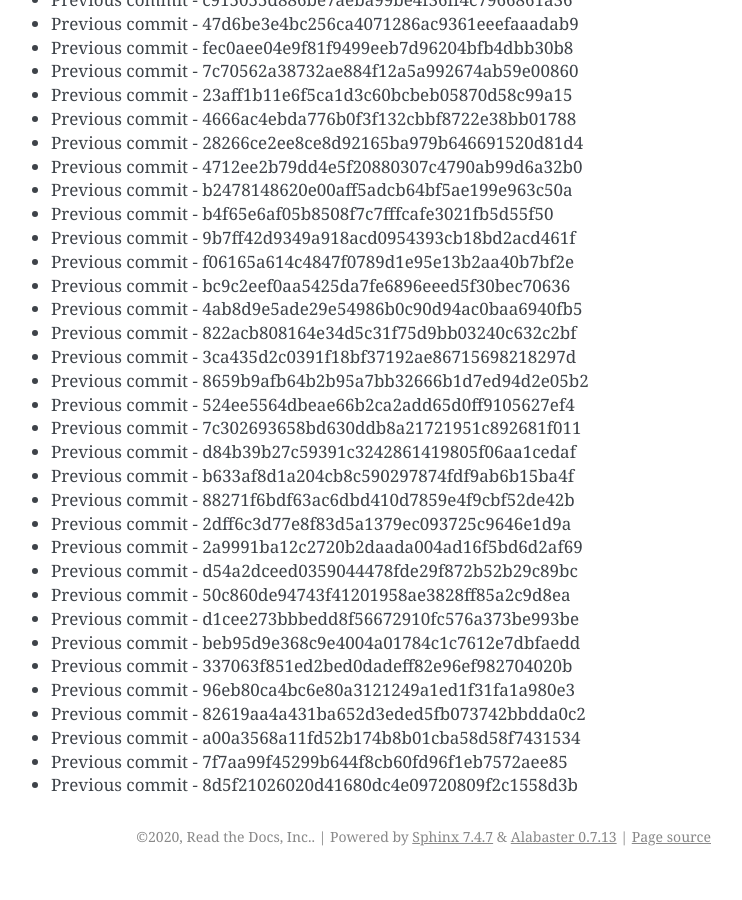
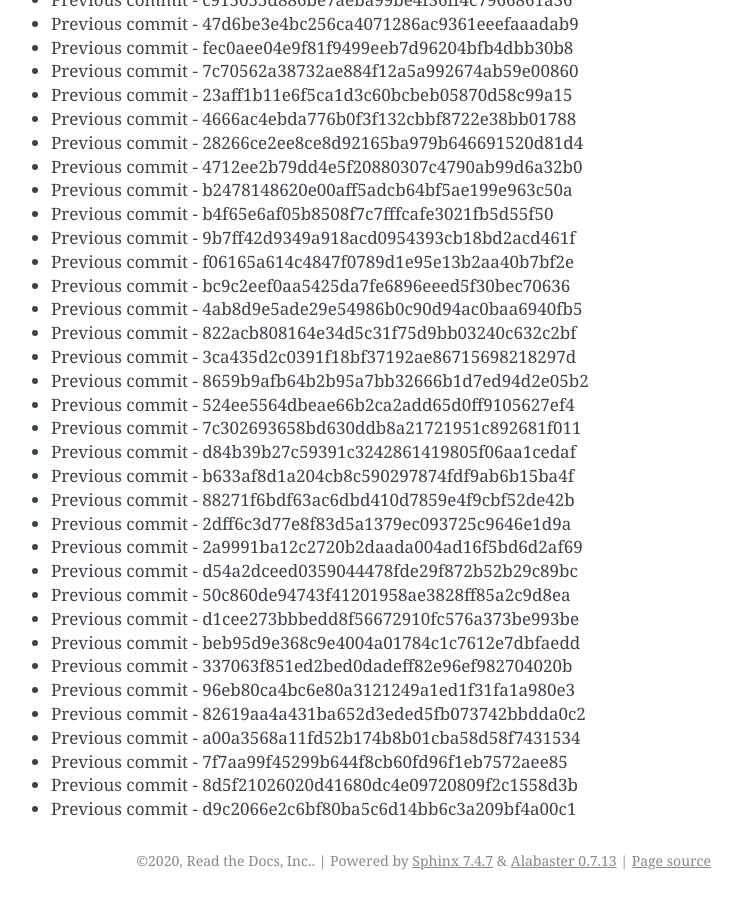
Before and after one commit to readthedocs/rtd-git-stresstest, a Sphinx documentation site: the page built from docs/updates.rst, in a window 1280 px wide and 900 px high, scrolled down 80613 px. Shown: the whole window, without its empty margins (399-1141 px from the left). Built offline with Sphinx 7.4.7, drawn with Linux system fonts in a browser that asks for light colours; before the commit the page ends 81489 px from its top, so only the background shows below that.

Commit message:
Generating commit from previous: d9c2066e2c6bf80ba5c6d14bb6c3a209bf4a00c1

```diff
--- a/docs/updates.rst
+++ b/docs/updates.rst
@@ -3419,3 +3419,4 @@ It can be tested for any performance characteristics.
 * Previous commit - a00a3568a11fd52b174b8b01cba58d58f7431534
 * Previous commit - 7f7aa99f45299b644f8cb60fd96f1eb7572aee85
 * Previous commit - 8d5f21026020d41680dc4e09720809f2c1558d3b
+* Previous commit - d9c2066e2c6bf80ba5c6d14bb6c3a209bf4a00c1
```
